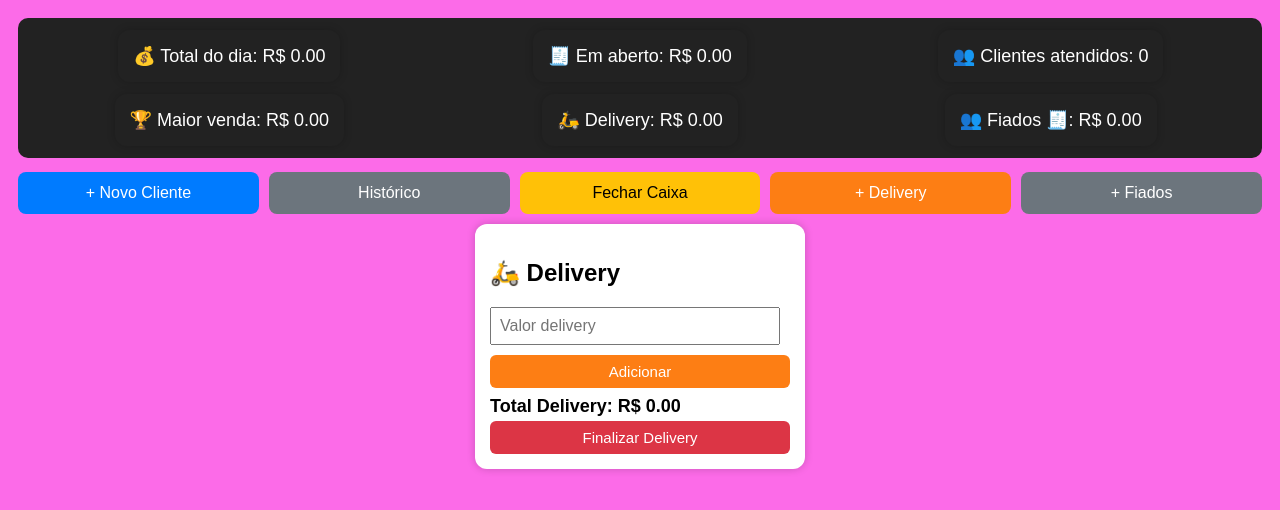
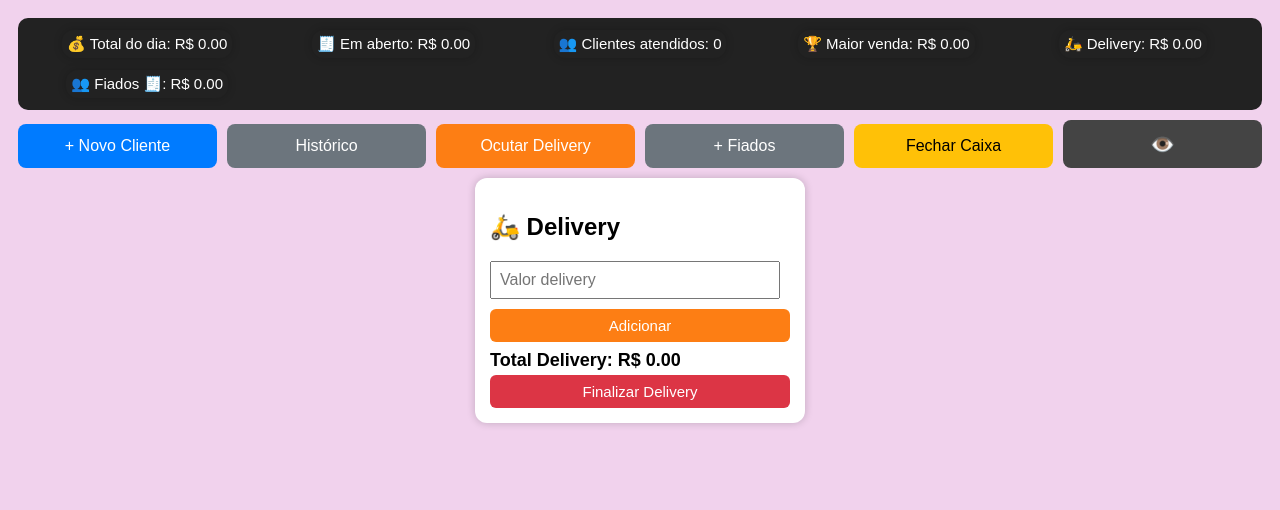
Before and after one commit to Wit-Leandro/comandas, a plain HTML site: page index.html in a window 1280 px wide. Both pictures are taken after a click on the button "+ Delivery". Drawn offline with Linux system fonts and the light colour scheme.

Commit message:
Atualização
Atualização

```diff
--- a/index.html
+++ b/index.html
@@ -11,34 +11,28 @@
 <body>
 
   <div class="resumo">
-    <p>💰 Total do dia: R$ <span id="totalDia">0.00</span>
+    <p>💰 Total do dia: R$ <span id="totalDia">0.00</span></p>
     <p>🧾 Em aberto: R$ <span id="totalAberto">0.00</span></p>
     <p>👥 Clientes atendidos: <span id="qtdClientes">0</span></p>
     <p>🏆 Maior venda: R$ <span id="maiorVenda">0.00</span></p>
     <p>🛵 Delivery: R$ <span id="totalDelivery">0.00</span></p>
     <p>👥 Fiados 🧾: R$ <span id="totalFiados">0.00</span></p>
+
   </div>
 
   <div class="acoes">
 
-    <button id="btnNovoCliente" class="novoCliente" onclick="criarCliente()">
-      + Novo Cliente
-    </button>
+    <button id="btnNovoCliente" class="novoCliente" onclick="criarCliente()">+ Novo Cliente</button>
 
-    <button id="btnToggle" class="toggleBtn" onclick="toggleHistorico()">
-      Histórico
-    </button>
+    <button id="btnToggle" class="toggleBtn" onclick="toggleHistorico()">Histórico</button>
 
-    <button id="btnfecharCaixa" class="fecharCaixa" onclick="fecharCaixa()">
-      Fechar Caixa
-    </button>
+    <button id="btnDelivery" class="deliveryBtn" onclick="toggleDelivery()">+ Delivery</button>
 
-    <button id="btnDelivery" class="deliveryBtn" onclick="toggleDelivery()">
-      + Delivery
-    </button>
+    <button id="btnFiado" class="toggleBtn" onclick="toggleFiado()">+ Fiados</button>
 
-    <button id="btnFiado" class="toggleBtn" onclick="toggleFiado()">+ Fiados
-    </button>
+    <button id="btnfecharCaixa" class="fecharCaixa" onclick="fecharCaixa()">Fechar Caixa</button>
+
+    <button id="btnOlho" onclick="toggleValores()"> 👁️ </button>
 
   </div>
 
--- a/script.js
+++ b/script.js
@@ -16,7 +16,10 @@ let totalDelivery = 0;
 
 let fiados = [];
 
-/* ================= STORAGE ================= */
+let ocultarValores = false;
+
+
+/* ================= SALVAR E CARREGAR DADOS ================= */
 
 function salvarDados(){
 
@@ -106,13 +109,13 @@ function atualizarResumo(){
 
   let maior = 0;
 
-  historico.forEach(h=>{
+  [...historico].reverse().forEach(h=>{
     if(h.total > maior){
       maior = h.total;
     }
   });
 
-  historicoDelivery.forEach(h=>{
+  [...historicoDelivery].reverse().forEach(h=>{
     if(h.total > maior){
       maior = h.total;
     }
@@ -120,17 +123,24 @@ function atualizarResumo(){
 
   // TOTAL DIA
   document.getElementById("totalDia")
-    .innerText = (
-      totalDia + totalDelivery
-    ).toFixed(2);
+  .innerText =
+  ocultarValores
+    ? "••••"
+    : (totalDia + totalDelivery).toFixed(2);
 
   // DELIVERY
   document.getElementById("totalDelivery")
-    .innerText = totalDelivery.toFixed(2);
+  .innerText =
+  ocultarValores
+    ? "••••"
+    : totalDelivery.toFixed(2);
 
   // EM ABERTO
   document.getElementById("totalAberto")
-    .innerText = (aberto + totalFiados).toFixed(2);
+  .innerText =
+  ocultarValores
+    ? "••••"
+    : (aberto + totalFiados).toFixed(2);
 
   // CLIENTES
   document.getElementById("qtdClientes")
@@ -140,7 +150,10 @@ function atualizarResumo(){
 
   // MAIOR VENDA
   document.getElementById("maiorVenda")
-    .innerText = maior.toFixed(2);
+  .innerText =
+  ocultarValores
+    ? "••••"
+    : maior.toFixed(2);
 
     // FIADOS
 
@@ -150,11 +163,11 @@ function atualizarResumo(){
   if(fiadoTela){
 
     fiadoTela.innerText =
-      totalFiados.toFixed(2);
+  ocultarValores
+    ? "••••"
+    : totalFiados.toFixed(2);
   }
 }
-
-
 
 /* ================= CLIENTES ================= */
 
@@ -500,7 +513,7 @@ function renderHistorico(){
 
   container.innerHTML = "";
 
-  historico.forEach(h=>{
+  [...historico].reverse().forEach(h=>{
 
     const nome = h.nome || "-";
 
@@ -537,7 +550,7 @@ function renderHistorico(){
     `;
   });
 
-  historicoDelivery.forEach(h=>{
+  [...historicoDelivery].reverse().forEach(h=>{
 
     const itens = (h.itens || [])
       .map(v=>`R$ ${v.toFixed(2)}`)
@@ -648,13 +661,13 @@ function fecharCaixa(){
 
   let maior = 0;
 
-  historico.forEach(h=>{
+  [...historico].reverse().forEach(h=>{
     if(h.total > maior){
       maior = h.total;
     }
   });
 
-  historicoDelivery.forEach(h=>{
+  [...historicoDelivery].reverse().forEach(h=>{
     if(h.total > maior){
       maior = h.total;
     }
@@ -744,11 +757,19 @@ function fecharCaixa(){
 
 function toggleDelivery(){
 
-  const painelDelivery =
-    document.getElementById("painelDelivery");
+  const btnDelivery = document.getElementById("btnDelivery")
+
+  const painelDelivery = document.getElementById("painelDelivery");
 
   painelDelivery.classList.toggle("hidden");
 
+  if(!painelDelivery.classList.contains("hidden")){
+    btnDelivery.innerText = "Ocutar Delivery";
+
+  } else{
+    btnDelivery.innerText = "+ Delivery";
+
+  }
 }
 
 function enterCliente(event, index){
@@ -930,8 +951,18 @@ alert("Fiado quitado");
 }
 
 function toggleFiado(){
-  const painel = document.getElementById("painelFiado");
-  painel.classList.toggle("hidden")
+  const painelFiado = document.getElementById("painelFiado");
+  painelFiado.classList.toggle("hidden")
+
+  const btnFiado = document.getElementById("btnFiado")
+
+  if(!painelFiado.classList.contains("hidden")){
+    btnFiado.innerText = "Ocutar Fiado";
+
+  } else{
+    btnFiado.innerText = "+ Fiado";
+
+  }
 }
 
 function enterFiado(event){
@@ -949,6 +980,18 @@ function enterFinalizar(event, index){
 	}
 }
 
+function toggleValores(){
+
+  ocultarValores = !ocultarValores;
+
+  const btn =
+    document.getElementById("btnOlho");
+
+  btn.innerText =
+    ocultarValores ? "🙈" : "👁️";
+
+  atualizarResumo();
+}
 
 
 carregarDados();
--- a/style.css
+++ b/style.css
@@ -1,6 +1,6 @@
 body {
     font-family: Arial;
-    background: #fc6be8;
+    background: #f1d2ed;
     padding: 10px;
 }
 
@@ -10,7 +10,7 @@ h1 {
 
 .resumo {
     display: grid;
-    grid-template-columns: repeat(auto-fill, minmax(300px, 1fr));
+    grid-template-columns: repeat(auto-fill, minmax(200px, 1fr));
     gap: 12px;
     background: #222;
     color: #fff;
@@ -18,14 +18,14 @@ h1 {
     border-radius: 10px;
     margin-bottom: 10px;
     text-align: center;
-    font-size: 18px;
+    font-size: 15px;
 }
 
 .resumo p {
     margin: auto;
-    max-width: 300px;
+    max-width: 200px;
     border-radius: 12px;
-    padding: 15px;
+    padding: 5px;
     box-shadow: 0 0 8px rgba(0, 0, 0, 0.2);
 }
 
@@ -140,3 +140,11 @@ button {
     background: #fd7e14;
     color: white;
 }
+
+#btnOlho{
+  width:50px;
+  margin:auto;
+  background:#444;
+  color:white;
+  font-size:20px;
+}
```
